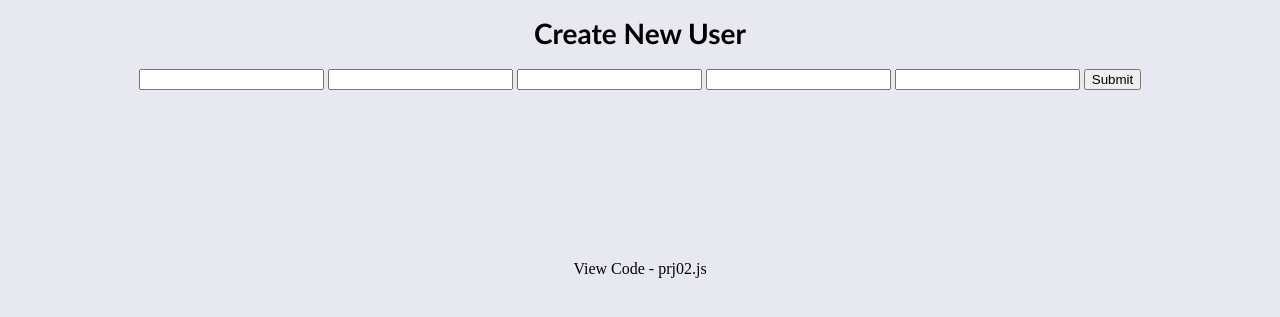
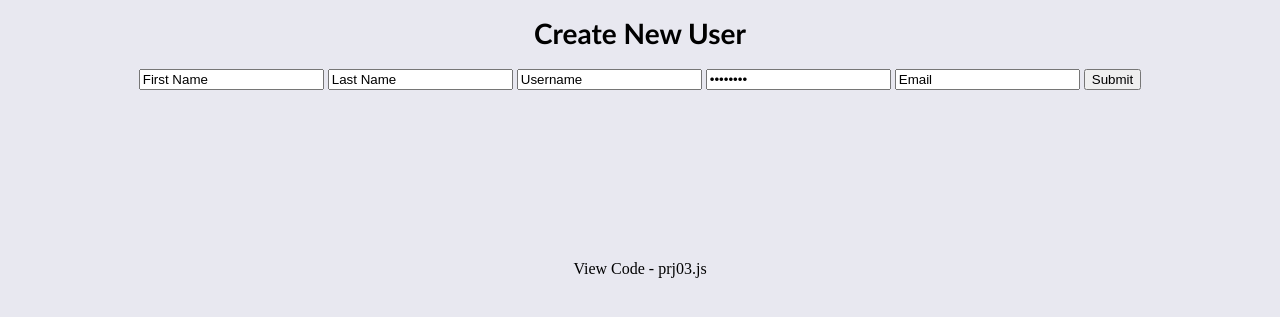
Before and after one commit to ZachBrundage/ZachBrundage.github.io, a plain HTML site: page prj03.html in a window 1280 px wide. Shown: the part 113-430 px from the top of the page. Drawn offline with Linux system fonts and the light colour scheme.

Commit message:
Styling prj03

```diff
--- a/prj03.html
+++ b/prj03.html
@@ -9,11 +9,11 @@
         <div class="prj02Body">
         <div id="header"> Projects - Basic Fluency</div>
         <h1 class="prj02Header"> Create New User</h1>
-        <input type="text" id="firstName">
-        <input type="text" id="lastName">
-        <input type="text" id="username">
-        <input type="password" id="password">
-        <input type="email" id="email">
+        <input type="text" id="firstName" value="First Name">
+        <input type="text" id="lastName" value="Last Name">
+        <input type="text" id="username" value="Username">
+        <input type="password" id="password" value="Password">
+        <input type="email" id="email" value="Email">
         <button onclick="createUser()">Submit</button>
         <p id="fName"></p><br>
         <p id="lName"></p><br>
@@ -22,7 +22,7 @@
         <p id="em"></p>  <br>
         </div>
         <div class="spacer">
-            <a href="https://raw.githubusercontent.com/ZachBrundage/ZachBrundage.github.io/master/prj02.js">View Code - prj02.js</a>
+            <a href="https://github.com/ZachBrundage/ZachBrundage.github.io/blob/master/prj03.js">View Code - prj03.js</a>
         </div>
     </body>
 </html>
```
